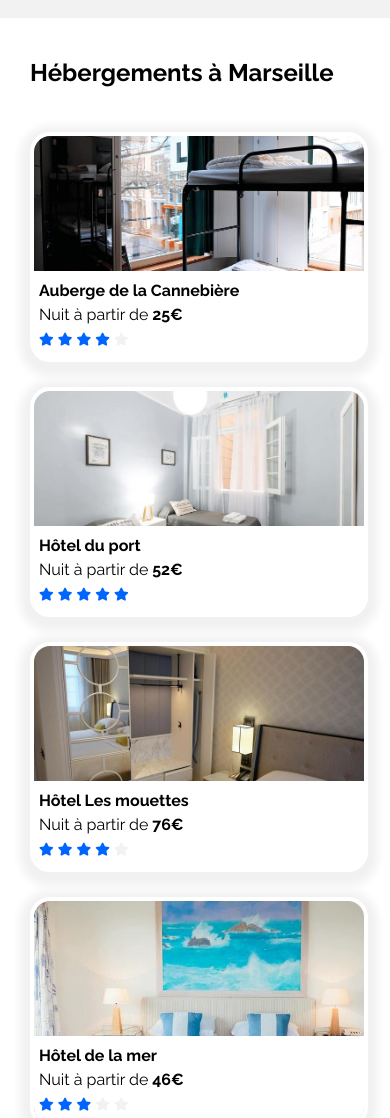
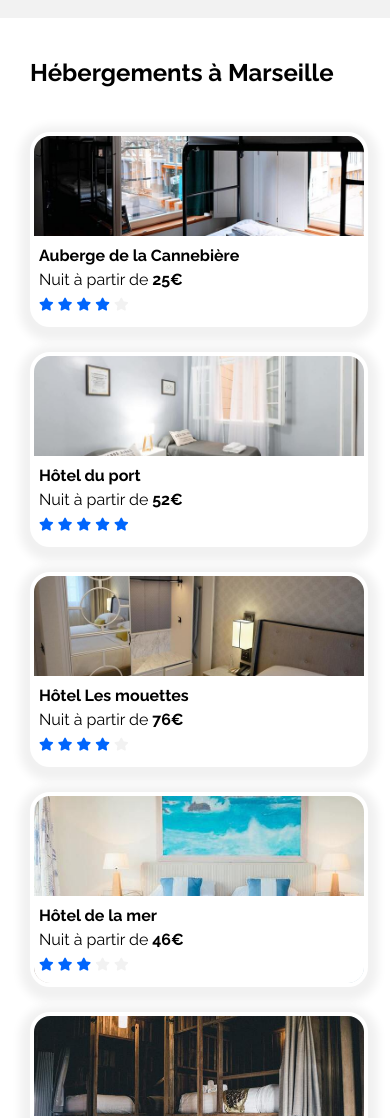
Before and after one commit to Corentinouch/FrancoisCorentin_2_13022021, a plain HTML site: page index.html in a window 390 px wide. Shown: the part 1340-2458 px from the top of the page. Drawn offline with Linux system fonts and the light colour scheme.

Commit message:
img size modification

```diff
--- a/style.css
+++ b/style.css
@@ -589,6 +589,7 @@ height:auto;
     #activite h2{
         grid-column: 1/5;
         grid-row: 1;
+        margin-left:10px;
     }
      .actune {
         grid-column: 1;
@@ -1034,33 +1035,36 @@ height:auto;
          grid-column: 1/2;
          grid-row: 1;
      }
+     .conteneur{
+        height:100px;
+    }
      .une {
          grid-column: 1;
          grid-row: 2;
      }
      .une img{
-         object-position: 0px -20px;
+         object-position: 0px -60px;
      }
      .deux {
          grid-column: 1;
          grid-row: 3;
      }
      .deux img{
-        object-position: 0px -25px;
+        object-position: 0px -60px;
     }
      .trois {
          grid-column: 1;
          grid-row: 4;
      }
      .trois img{
-        object-position: 0px -25px;
+        object-position: 0px -60px;
     }
      .quatre {
          grid-column: 1;
          grid-row: 5;
      }
      .quatre img{
-        object-position: 0px -70px;
+        object-position: 0px -100px;
     }
      .cinq {
          grid-column: 1;
@@ -1071,7 +1075,7 @@ height:auto;
          grid-row: 7;
      }
      .six img{
-        object-position: 0px -155px;
+        object-position: 0px -185px;
     }
      .more {
          grid-column: 1;
```
